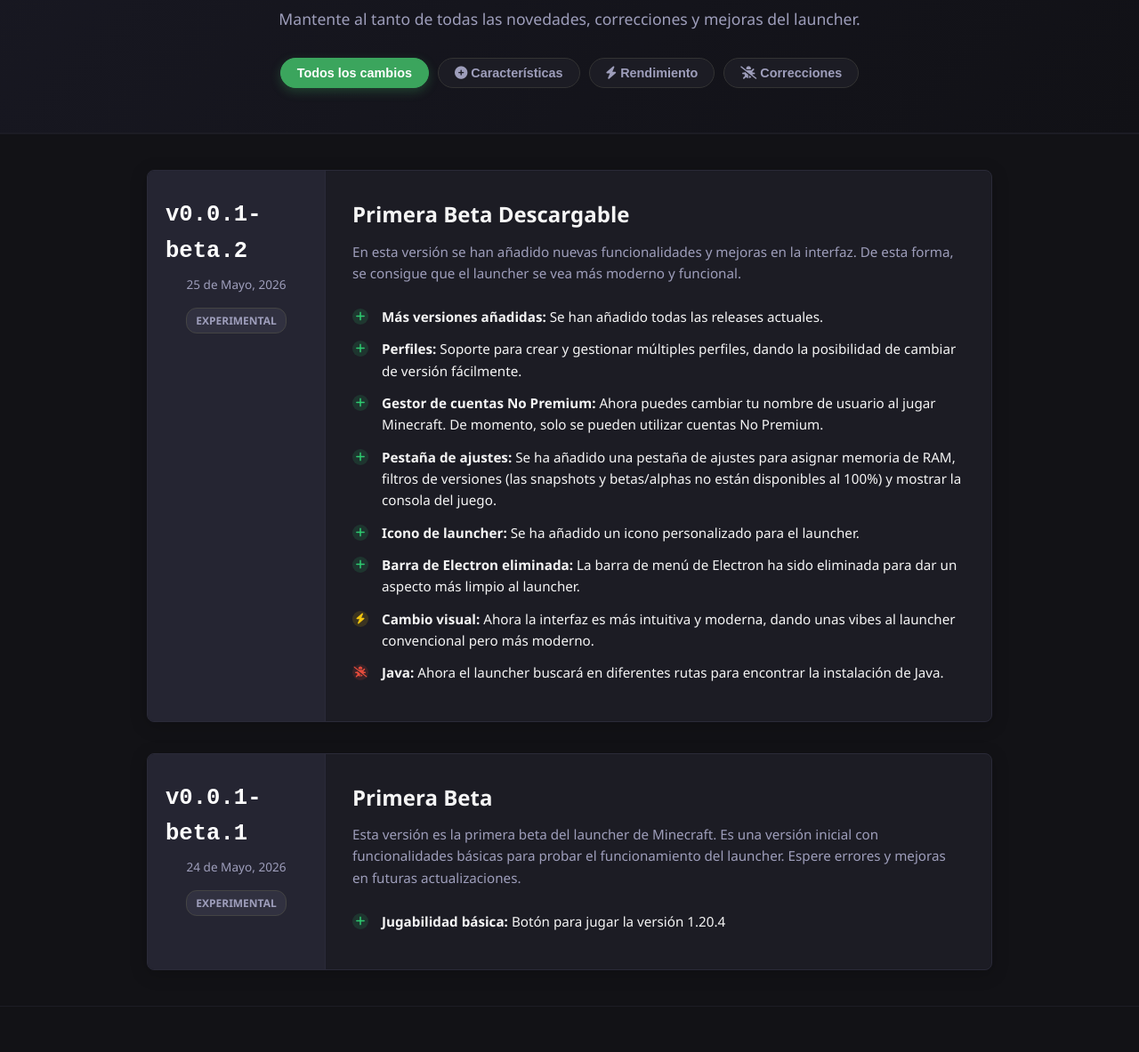
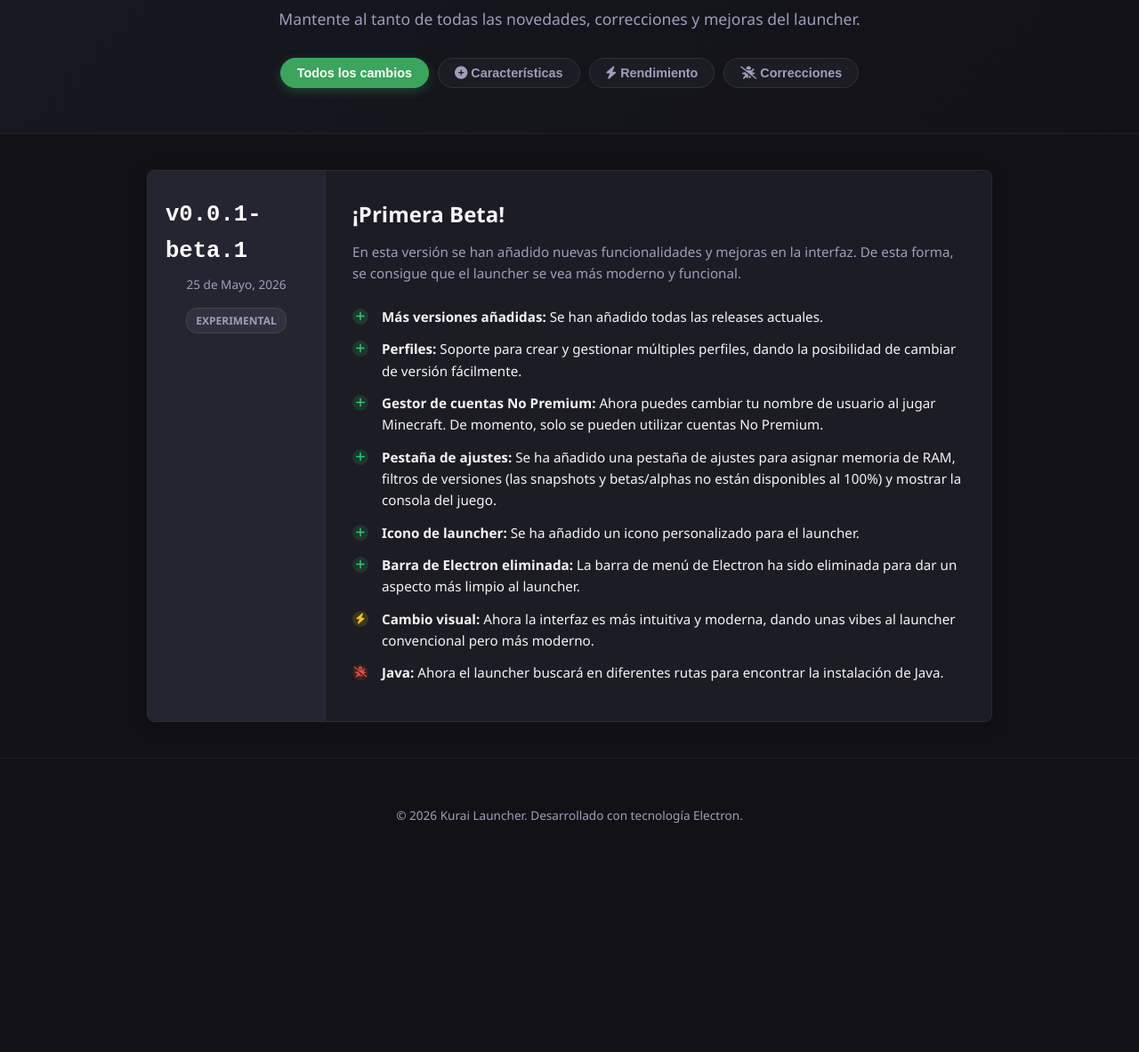
Before and after one commit to SuzuKurai/KuraiLauncher, a plain HTML site: page docs/devlog/index.html in a window 1280 px wide. Shown: the part 117-1300 px from the top of the page at 89% size. After the commit the page ends 1098 px from the top, so only its background shows below. Drawn offline with Linux system fonts and the light colour scheme.

Commit message:
Update version to 0.0.1-beta.1 and refine changelog content for clarity

```diff
--- a/docs/devlog/index.html
+++ b/docs/devlog/index.html
@@ -25,14 +25,14 @@
 
     <main class="changelog-container">
 
-        <section class="version-block" data-version="0.0.1-beta.2">
+        <section class="version-block" data-version="0.0.1-beta.1">
             <div class="version-sidebar">
-                <div class="version-tag">v0.0.1-beta.2</div>
+                <div class="version-tag">v0.0.1-beta.1</div>
                 <time class="version-date">25 de Mayo, 2026</time>
                 <span class="badge badge-minor">Experimental</span>
             </div>
                         <div class="version-content">
-                <h2>Primera Beta Descargable</h2>
+                <h2>¡Primera Beta!</h2>
                 <p class="version-summary">En esta versión se han añadido nuevas funcionalidades y mejoras en la interfaz. De esta forma, se consigue que el launcher se vea más moderno y funcional.</p>
 
                 <ul class="change-list">
@@ -72,25 +72,6 @@
             </div>
         </section>
 
-        <section class="version-block" data-version="0.0.1-beta.1">
-            <div class="version-sidebar">
-                <div class="version-tag">v0.0.1-beta.1</div>
-                <time class="version-date">24 de Mayo, 2026</time>
-                <span class="badge badge-minor">Experimental</span>
-            </div>
-            <div class="version-content">
-                <h2>Primera Beta</h2>
-                <p class="version-summary">Esta versión es la primera beta del launcher de Minecraft. Es una versión inicial con funcionalidades básicas para probar el funcionamiento del launcher. Espere errores y mejoras en futuras actualizaciones.</p>
-
-                <ul class="change-list">
-                    <li class="change-item type-add">
-                        <span class="change-icon"><i class="fa-solid fa-plus"></i></span>
-                        <div class="change-text"><strong>Jugabilidad básica:</strong> Botón para jugar la versión 1.20.4</div>
-                    </li>
-                </ul>
-            </div>
-        </section>
-
     </main>
 
     <footer class="changelog-footer">
--- a/launcher-minecraft/package.json
+++ b/launcher-minecraft/package.json
@@ -1,7 +1,7 @@
 {
   "name": "launcher-minecraft",
-  "version": "1.0.0",
-  "description": "Launcher de Minecraft",
+  "version": "0.0.1-beta.1",
+  "description": "Kurai Launcher",
   "main": "main.js",
   "scripts": {
     "start": "electron .",
```
